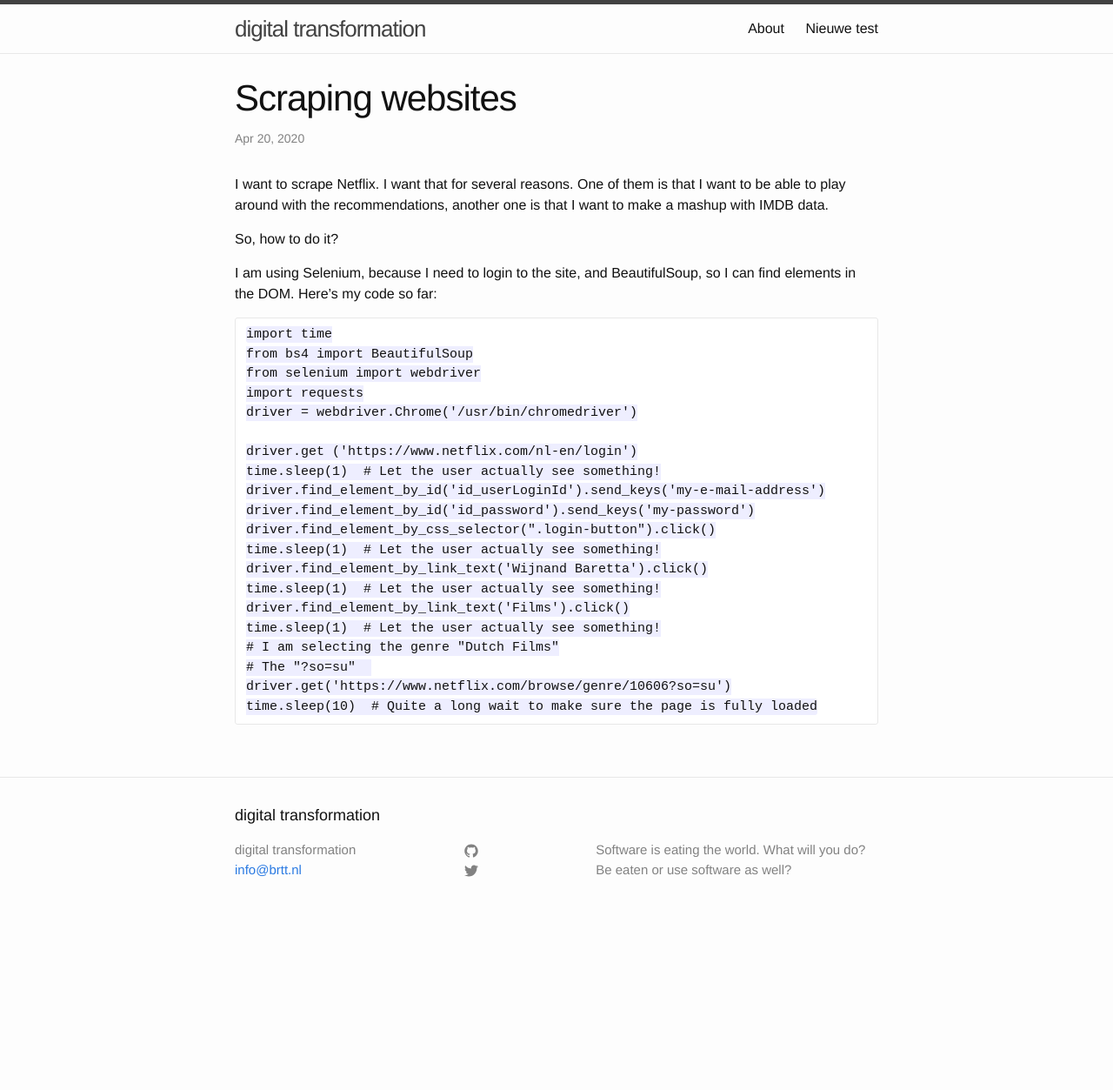
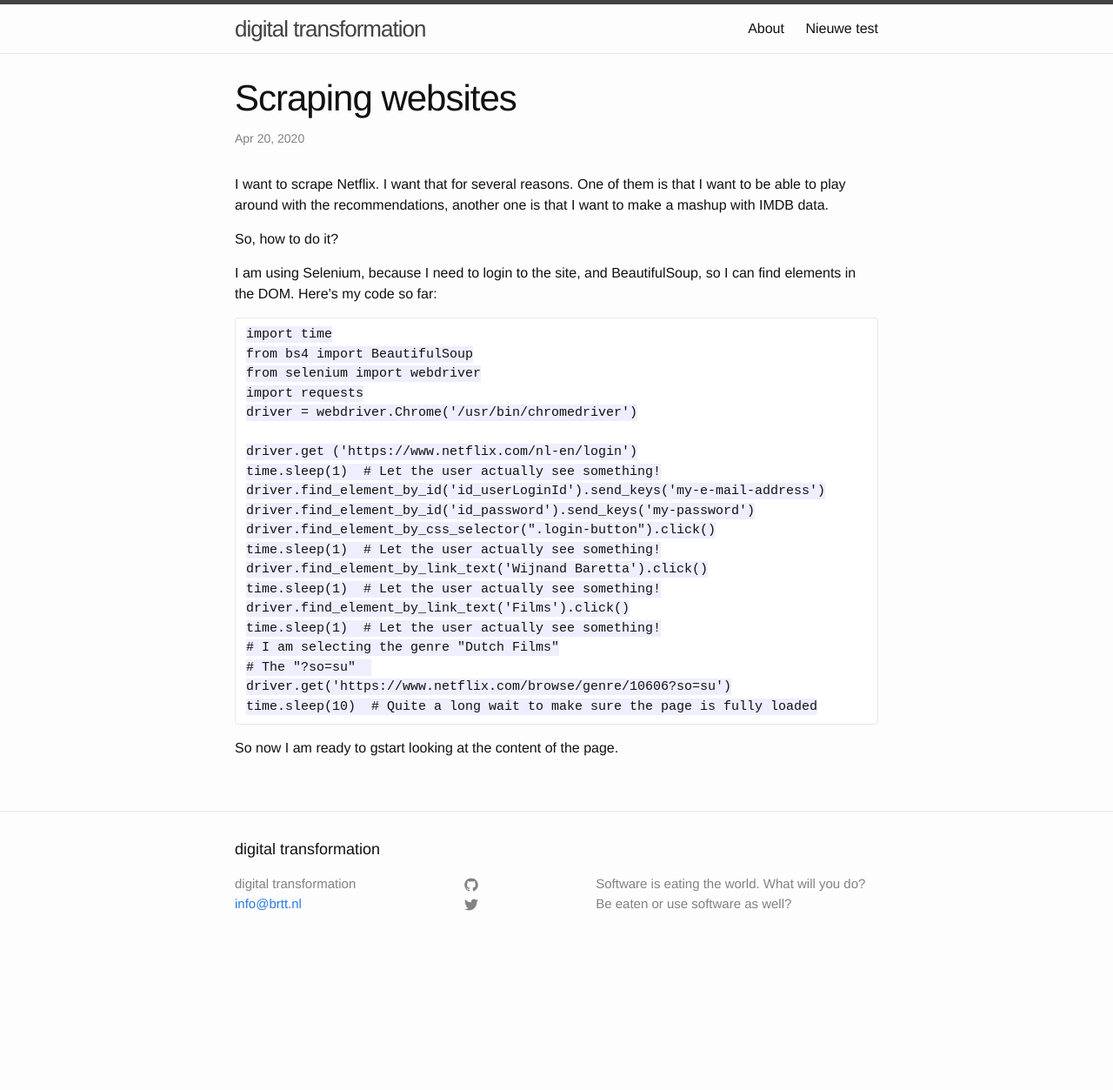
Before and after one commit to wijnandb/wijnandb.github.io, a Jekyll site: the page built from _posts/2020-4-20-scraping-websites.md, in a window 1280 px wide. Shown: the whole page at 87% size. Built offline with Jekyll 4.4.1, drawn with Linux system fonts in a browser that asks for light colours; our own code applies the rules of GitHub Pages for plain Markdown files; before the commit the page ends 1214 px from its top, so only the background shows below that.

Commit message:
_posts/2020-4-20-scraping-websites.md updated from https://stackedit.io/

```diff
--- a/_posts/2020-4-20-scraping-websites.md
+++ b/_posts/2020-4-20-scraping-websites.md
@@ -33,6 +33,8 @@ Here's my code so far:
     driver.get('https://www.netflix.com/browse/genre/10606?so=su')
     time.sleep(10)  # Quite a long wait to make sure the page is fully loaded
 
+So now I am ready to gstart looking at the content of the page.
+
 <!--stackedit_data:
-eyJoaXN0b3J5IjpbLTExNjc4NDEzNjldfQ==
+eyJoaXN0b3J5IjpbNDUxNjM4OTI0LC0xMTY3ODQxMzY5XX0=
 -->
```
